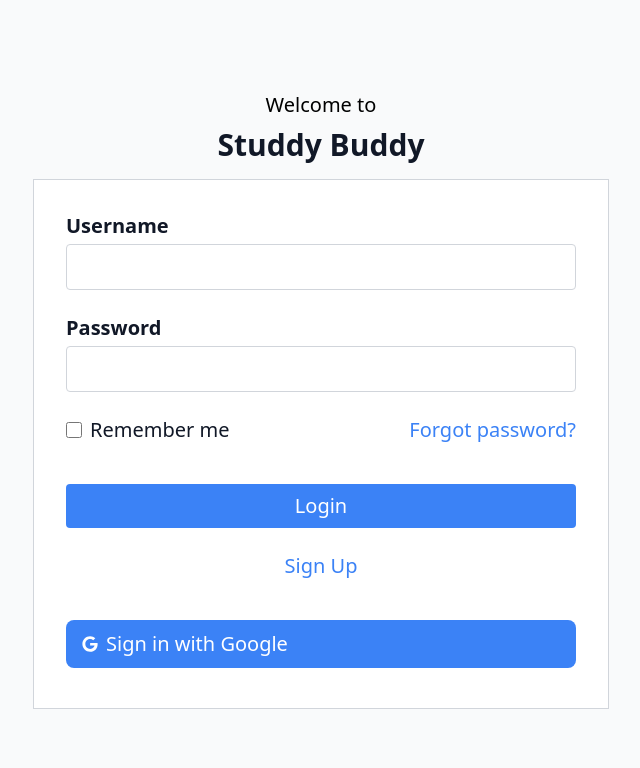
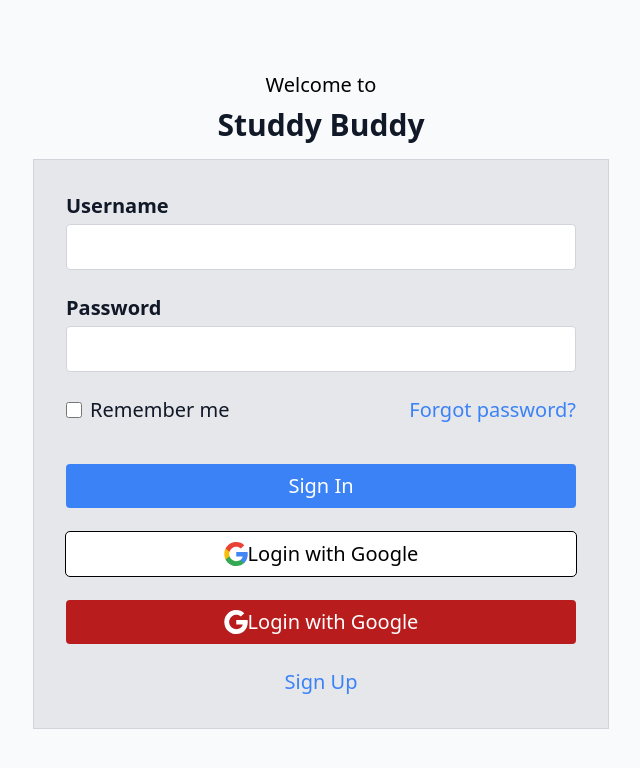
Before and after one commit to lucian606/BacHelper, a React (Create React App) app: page /login in a window 1280 px wide. Shown: the top 768 px of the page, without its empty margins (319-959 px from the left). Built offline with nearby package versions, Linux system fonts and the light colour scheme; no server answers.

Commit message:
Modify login aspect

```diff
--- a/src/components/LoginPage.js
+++ b/src/components/LoginPage.js
@@ -31,7 +31,7 @@
             <div className="text-center font-medium text-xl">Welcome to</div>
             <div className="text-3xl font-bold text-gray-900 mt-2 text-center">Studdy Buddy</div>
         </div>
-        <div className="max-w-sm md:max-w-md xl:max-w-xl 2xl:max-w-2xl w-full mx-auto mt-4 bg-white p-8 border border-gray-300">
+        <div className="max-w-sm md:max-w-md xl:max-w-xl 2xl:max-w-2xl w-full mx-auto mt-4 bg-gray-200 p-8 border border-gray-300">
             <form onSubmit={handleSubmit} className="space-y-6">
                 {error !== '' &&
                     <div class="bg-red-100 border border-red-400 text-red-700 rounded relative flex justify-center" role="alert">
@@ -55,24 +55,45 @@
                         <label htmlFor="" className="ml-2 text-sm lg:text-lg xl:text-xl 2xl:text-2xl text-gray-900">Remember me</label>
                     </div>
                     <div>
-                        <a href="#" className="text-sm md:text-sm xl:text-xl 2xl:text-2xl text-blue-500 hover:text-blue-700">Forgot password?</a>
+                        <a href="#" className="text-sm xl:text-xl 2xl:text-2xl text-blue-500 hover:text-blue-700">Forgot password?</a>
                     </div>
                 </div>
                 <div>
-                    <button className="w-full text-sm xl:text-xl 2xl:text-2xl p-2 mt-4 text-center text-white bg-blue-500 rounded hover:bg-blue-700">Login</button>
+                    <button className="w-full text-sm xl:text-xl 2xl:text-2xl p-2 mt-4 text-center text-white bg-blue-500 rounded hover:bg-blue-700">Sign In</button>
                 </div>
+                <div class="flex justify-center items-center">
+                    <button className="w-full text-sm xl:text-xl 2xl:text-2xl p-2 outline outline-1 bg-white rounded hover:bg-gray-200 flex items-center justify-center">
+                        <svg viewBox="0 0 24 24" width="24" height="24" xmlns="http://www.w3.org/2000/svg">
+                            <g transform="matrix(1, 0, 0, 1, 27.009001, -39.238998)">
+                                <path fill="#4285F4" d="M -3.264 51.509 C -3.264 50.719 -3.334 49.969 -3.454 49.239 L -14.754 49.239 L -14.754 53.749 L -8.284 53.749 C -8.574 55.229 -9.424 56.479 -10.684 57.329 L -10.684 60.329 L -6.824 60.329 C -4.564 58.239 -3.264 55.159 -3.264 51.509 Z"/>
+                                <path fill="#34A853" d="M -14.754 63.239 C -11.514 63.239 -8.804 62.159 -6.824 60.329 L -10.684 57.329 C -11.764 58.049 -13.134 58.489 -14.754 58.489 C -17.884 58.489 -20.534 56.379 -21.484 53.529 L -25.464 53.529 L -25.464 56.619 C -23.494 60.539 -19.444 63.239 -14.754 63.239 Z"/>
+                                <path fill="#FBBC05" d="M -21.484 53.529 C -21.734 52.809 -21.864 52.039 -21.864 51.239 C -21.864 50.439 -21.724 49.669 -21.484 48.949 L -21.484 45.859 L -25.464 45.859 C -26.284 47.479 -26.754 49.299 -26.754 51.239 C -26.754 53.179 -26.284 54.999 -25.464 56.619 L -21.484 53.529 Z"/>
+                                <path fill="#EA4335" d="M -14.754 43.989 C -12.984 43.989 -11.404 44.599 -10.154 45.789 L -6.734 42.369 C -8.804 40.429 -11.514 39.239 -14.754 39.239 C -19.444 39.239 -23.494 41.939 -25.464 45.859 L -21.484 48.949 C -20.534 46.099 -17.884 43.989 -14.754 43.989 Z"/>
+                            </g>
+                        </svg>
+                        <nav>
+                            Login with Google
+                        </nav>
+                    </button>
+                </div>
+                <div class="flex justify-center items-center">
+                    <button className="w-full text-sm xl:text-xl 2xl:text-2xl p-2 text-white bg-red-700 rounded hover:bg-red-800 flex items-center justify-center">
+                        <svg viewBox="0 0 24 24" width="24" height="24" xmlns="http://www.w3.org/2000/svg">
+                            <g transform="matrix(1, 0, 0, 1, 27.009001, -39.238998)">
+                                <path fill="#FFFFFF" d="M -3.264 51.509 C -3.264 50.719 -3.334 49.969 -3.454 49.239 L -14.754 49.239 L -14.754 53.749 L -8.284 53.749 C -8.574 55.229 -9.424 56.479 -10.684 57.329 L -10.684 60.329 L -6.824 60.329 C -4.564 58.239 -3.264 55.159 -3.264 51.509 Z"/>
+                                <path fill="#FFFFFF" d="M -14.754 63.239 C -11.514 63.239 -8.804 62.159 -6.824 60.329 L -10.684 57.329 C -11.764 58.049 -13.134 58.489 -14.754 58.489 C -17.884 58.489 -20.534 56.379 -21.484 53.529 L -25.464 53.529 L -25.464 56.619 C -23.494 60.539 -19.444 63.239 -14.754 63.239 Z"/>
+                                <path fill="#FFFFFF" d="M -21.484 53.529 C -21.734 52.809 -21.864 52.039 -21.864 51.239 C -21.864 50.439 -21.724 49.669 -21.484 48.949 L -21.484 45.859 L -25.464 45.859 C -26.284 47.479 -26.754 49.299 -26.754 51.239 C -26.754 53.179 -26.284 54.999 -25.464 56.619 L -21.484 53.529 Z"/>
+                                <path fill="#FFFFFF" d="M -14.754 43.989 C -12.984 43.989 -11.404 44.599 -10.154 45.789 L -6.734 42.369 C -8.804 40.429 -11.514 39.239 -14.754 39.239 C -19.444 39.239 -23.494 41.939 -25.464 45.859 L -21.484 48.949 C -20.534 46.099 -17.884 43.989 -14.754 43.989 Z"/>
+                            </g>
+                        </svg>
+                        <nav>
+                            Login with Google
+                        </nav>
+                    </button>
+                </div>
+
                 <div className="flex items-center justify-center">
                     <NavLink to="/register" className="text-sm md:text-sm xl:text-xl 2xl:text-2xl text-blue-500 hover:text-blue-700">Sign Up</NavLink>
-                </div>
-                <div>
-                    <button button className="w-full text-sm xl:text-xl 2xl:text-2xl p-2 mt-4 text-white bg-blue-500 rounded hover:bg-blue-700 font-medium rounded-lg text-sm px-5 py-2.5 text-center inline-flex items-center dark:focus:ring-[#4285F4]/55 mr-2 mb-2">
-                        <svg class="mr-2 -ml-1 w-4 h-4" aria-hidden="true" focusable="false" data-prefix="fab" data-icon="google" role="img" xmlns="http://www.w3.org/2000/svg" viewBox="0 0 488 512">
-                            <path fill="currentColor" d="M488 261.8C488 403.3 391.1 504 248 504 110.8 504 0 393.2 0 256S110.8 8 248 8c66.8 0 123 24.5 166.3 64.9l-67.5 64.9C258.5 52.6 94.3 116.6 94.3 256c0 86.5 69.1 156.6 153.7 156.6 98.2 0 135-70.4 140.8-106.9H248v-85.3h236.1c2.3 12.7 3.9 24.9 3.9 41.4z"></path>
-                        </svg>
-                        <nav>
-                            Sign in with Google
-                        </nav>
-                    </button>
                 </div>
             </form>
         </div>
```
